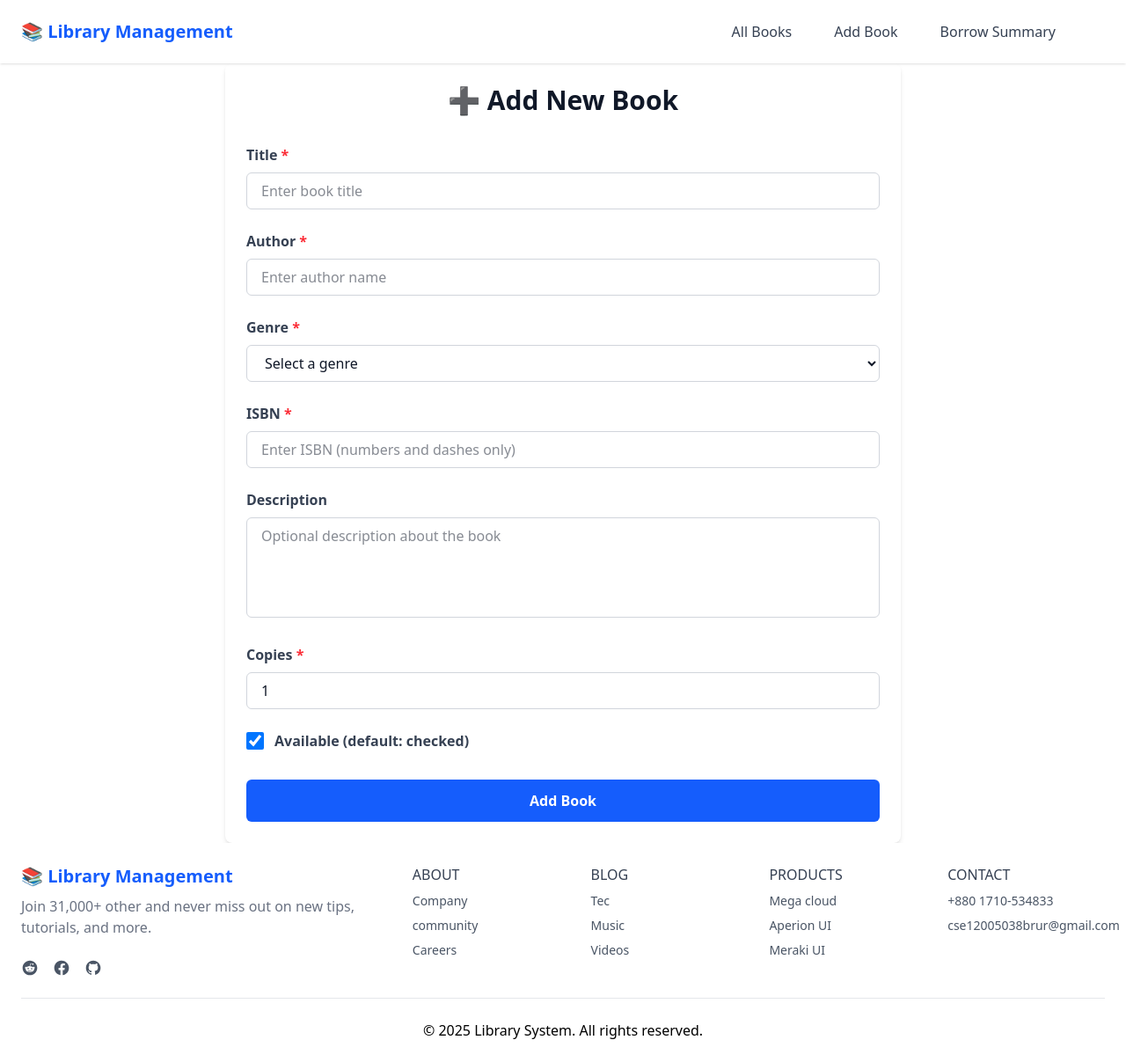
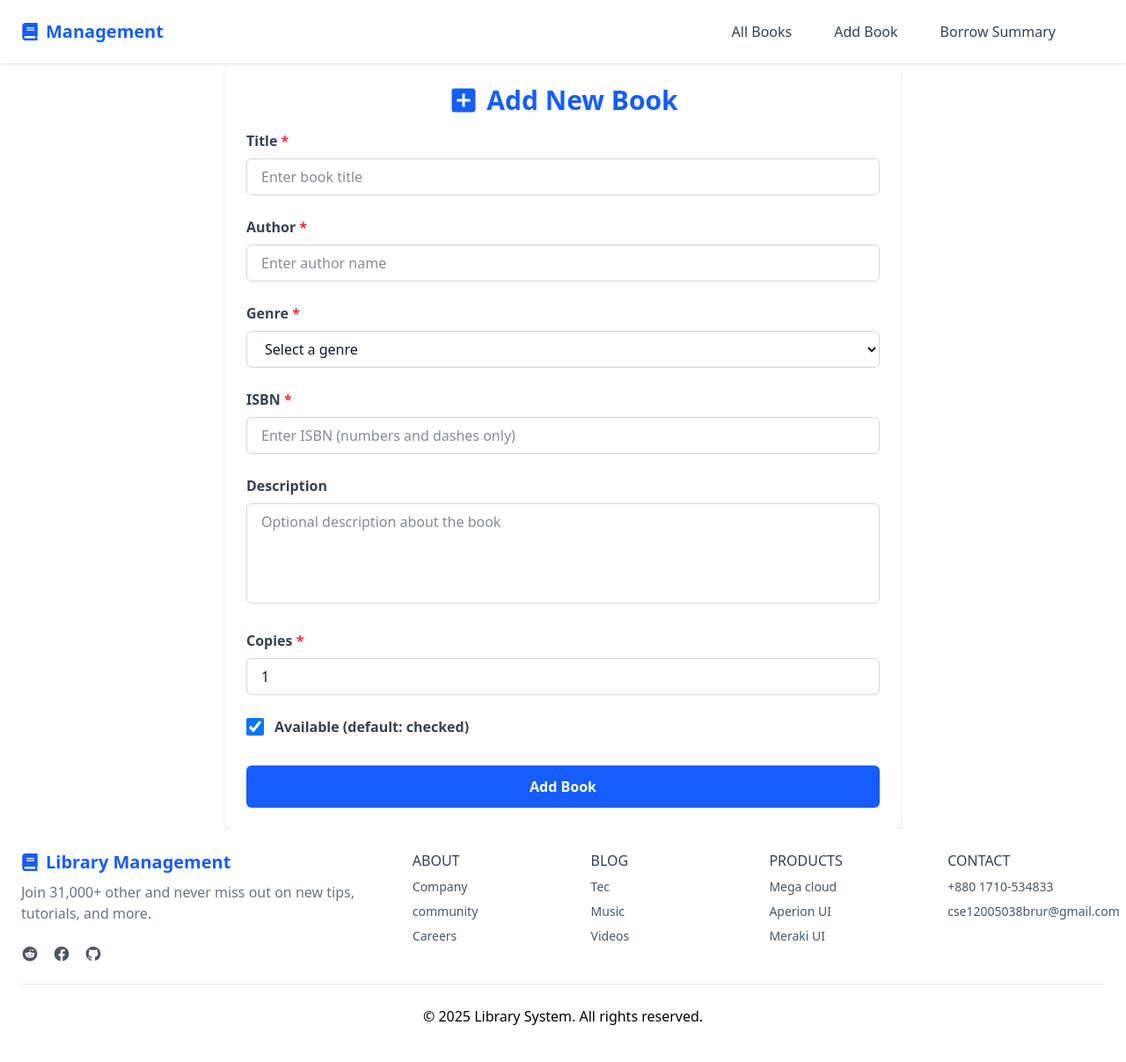
Before and after one commit to mdshamim125/library-management-client, a React (Vite) app: page /create-book in a window 1280 px wide. Shown: the whole page at 88% size. Built offline with nearby package versions, Linux system fonts and the light colour scheme.

Commit message:
react icons added

```diff
--- a/package.json
+++ b/package.json
@@ -16,6 +16,7 @@
     "react": "^19.1.0",
     "react-dom": "^19.1.0",
     "react-hook-form": "^7.59.0",
+    "react-icons": "^5.5.0",
     "react-redux": "^9.2.0",
     "react-router": "^7.6.3",
     "sweetalert2": "^11.22.2",
--- a/src/components/AddBook.tsx
+++ b/src/components/AddBook.tsx
@@ -3,6 +3,7 @@ import { useNavigate } from "react-router";
 import { useAddBookMutation } from "../redux/api/libraryApi";
 import type { IBook } from "../interface/IBook";
 import Swal from "sweetalert2";
+import { MdAddBox } from "react-icons/md";
 
 const AddBook = () => {
   const {
@@ -41,8 +42,8 @@ const AddBook = () => {
 
   return (
     <div className="max-w-3xl mx-auto p-6 bg-white dark:bg-gray-800 rounded-lg shadow-md">
-      <h2 className="text-3xl font-bold mb-8 text-center text-gray-900 dark:text-white">
-        ➕ Add New Book
+      <h2 className="text-3xl text-blue-600 flex gap-2 items-center justify-center font-bold mb-4 text-center dark:text-white">
+        <MdAddBox className="text-4xl" />  Add New Book
       </h2>
 
       <form onSubmit={handleSubmit(onSubmit)} noValidate>
--- a/src/components/BookGrid.tsx
+++ b/src/components/BookGrid.tsx
@@ -8,6 +8,9 @@ import { EditBookModal } from "../modals/EditBookModal";
 import { useState } from "react";
 import { BorrowBookModal } from "../modals/BorrowBookModal";
 import type { IBook } from "../interface/IBook";
+import { FaBook, FaEdit } from "react-icons/fa";
+import { MdDelete } from "react-icons/md";
+import { RiTakeawayFill } from "react-icons/ri";
 
 function BookGrid() {
   const { data: books, isLoading, refetch } = useGetAllBooksQuery(undefined);
@@ -63,8 +66,8 @@ function BookGrid() {
   return (
     <div className="p-4 sm:p-6 lg:p-10 container mx-auto">
       <div className="flex flex-col sm:flex-row sm:justify-between sm:items-center mb-6">
-        <h2 className="text-2xl w-full text-center font-bold text-gray-800 dark:text-white mb-4 sm:mb-0">
-          📚 Book Management
+        <h2 className="text-2xl w-full text-center font-bold text-blue-600 dark:text-white mb-4 sm:mb-0 flex items-center justify-center gap-2">
+       <FaBook />  Book Management
         </h2>
         {/* <button
           onClick={() => navigate("/create-book")}
@@ -102,19 +105,20 @@ function BookGrid() {
                   onClick={() => openEditModal(book)}
                   className="px-3 py-1 text-sm bg-yellow-400 text-white rounded hover:bg-yellow-500"
                 >
-                  ✏️ Edit
+                  <FaEdit title="edit" className="text-lg"/>
                 </button>
                 <button
                   onClick={() => openBorrowModal(book)}
                   className="px-3 py-1 text-sm bg-indigo-500 text-white rounded hover:bg-indigo-600"
                 >
-                  🔄 Borrow
+                  <RiTakeawayFill title="borrow" className="text-lg"/>
+
                 </button>
                 <button
                   onClick={() => handleDelete(book._id)}
                   className="px-3 py-1 text-sm bg-red-500 text-white rounded hover:bg-red-600"
                 >
-                  🗑️ Delete
+                  <MdDelete title="delete" className="text-lg"/>
                 </button>
               </div>
             </div>
--- a/src/components/BookList.tsx
+++ b/src/components/BookList.tsx
@@ -8,6 +8,9 @@ import { EditBookModal } from "../modals/EditBookModal";
 import { useState } from "react";
 import { BorrowBookModal } from "../modals/BorrowBookModal";
 import type { IBook } from "../interface/IBook";
+import { FaBook, FaEdit } from 'react-icons/fa';
+import { MdAddBox, MdDelete } from "react-icons/md";
+import { RiTakeawayFill } from "react-icons/ri";
 
 function BookList() {
   const { data: books, isLoading } = useGetAllBooksQuery(undefined);
@@ -63,14 +66,14 @@ function BookList() {
   return (
     <div className="p-4 sm:p-6 lg:p-10">
       <div className="flex flex-col sm:flex-row sm:justify-between sm:items-center mb-6">
-        <h2 className="text-2xl font-bold text-gray-800 dark:text-white mb-4 sm:mb-0">
-          📚 Book List
+        <h2 className="text-2xl font-bold text-blue-600 dark:text-white mb-4 sm:mb-0 flex items-center justify-center gap-2">
+          <FaBook />Book List
         </h2>
         <button
           onClick={() => navigate("/create-book")}
-          className="w-full sm:w-auto px-4 py-2 bg-blue-600 text-white font-medium rounded hover:bg-blue-700 transition"
+          className="w-full sm:w-auto px-4 py-2 bg-blue-600 text-white font-medium rounded hover:bg-blue-700 transition flex items-center gap-1 text-lg"
         >
-          ➕ Add New Book
+          <MdAddBox className="text-2xl" /> Add New Book
         </button>
       </div>
 
@@ -112,20 +115,20 @@ function BookList() {
                       onClick={() => openEditModal(book)}
                       className="px-3 py-1 bg-yellow-400 text-white rounded hover:bg-yellow-500 transition"
                     >
-                      ✏️ Edit
+                      <FaEdit title="edit" className="text-lg" />
                     </button>
 
                     <button
                       onClick={() => handleDelete(book._id)}
                       className="px-3 py-1 bg-red-500 text-white rounded hover:bg-red-600 transition"
                     >
-                      🗑️ Delete
+                      <MdDelete title="delete" className="text-lg" />
                     </button>
                     <button
                       onClick={() => openBorrowModal(book)}
                       className="px-3 py-1 bg-indigo-500 text-white rounded hover:bg-indigo-600 transition"
                     >
-                      🔄 Borrow
+                      <RiTakeawayFill title="borrow" className="text-lg"/>
                     </button>
                   </td>
                 </tr>
--- a/src/components/Footer.tsx
+++ b/src/components/Footer.tsx
@@ -1,3 +1,4 @@
+import { FaBook } from "react-icons/fa";
 import { Link } from "react-router";
 
 const Footer = () => {
@@ -10,9 +11,9 @@ const Footer = () => {
               <div className="px-6">
                 <Link
                   to="/"
-                  className="text-xl font-bold text-blue-600 dark:text-white"
+                  className="text-xl flex items-center gap-2 font-bold text-blue-600 dark:text-white"
                 >
-                  📚 Library Management
+                 <FaBook/> Library Management
                 </Link>
                 <p className="max-w-sm mt-2 text-gray-500 dark:text-gray-400">
                   Join 31,000+ other and never miss out on new tips, tutorials,
--- a/src/components/Navbar.tsx
+++ b/src/components/Navbar.tsx
@@ -1,4 +1,5 @@
 import { useState } from "react";
+import { FaBook } from "react-icons/fa";
 import { Link } from "react-router";
 
 const Navbar = () => {
@@ -11,9 +12,9 @@ const Navbar = () => {
           <div className="flex items-center justify-between">
             <Link
               to="/"
-              className="text-xl font-bold text-blue-600 dark:text-white"
+              className="text-xl font-bold text-blue-600 dark:text-white flex items-center gap-2"
             >
-              📚 Library Management
+              <FaBook /> Management
             </Link>
             {/* Mobile menu button */}
             <div className="flex lg:hidden">
```
Also changed, not shown: 1 other file (tests, documents, lock files or other folders).
